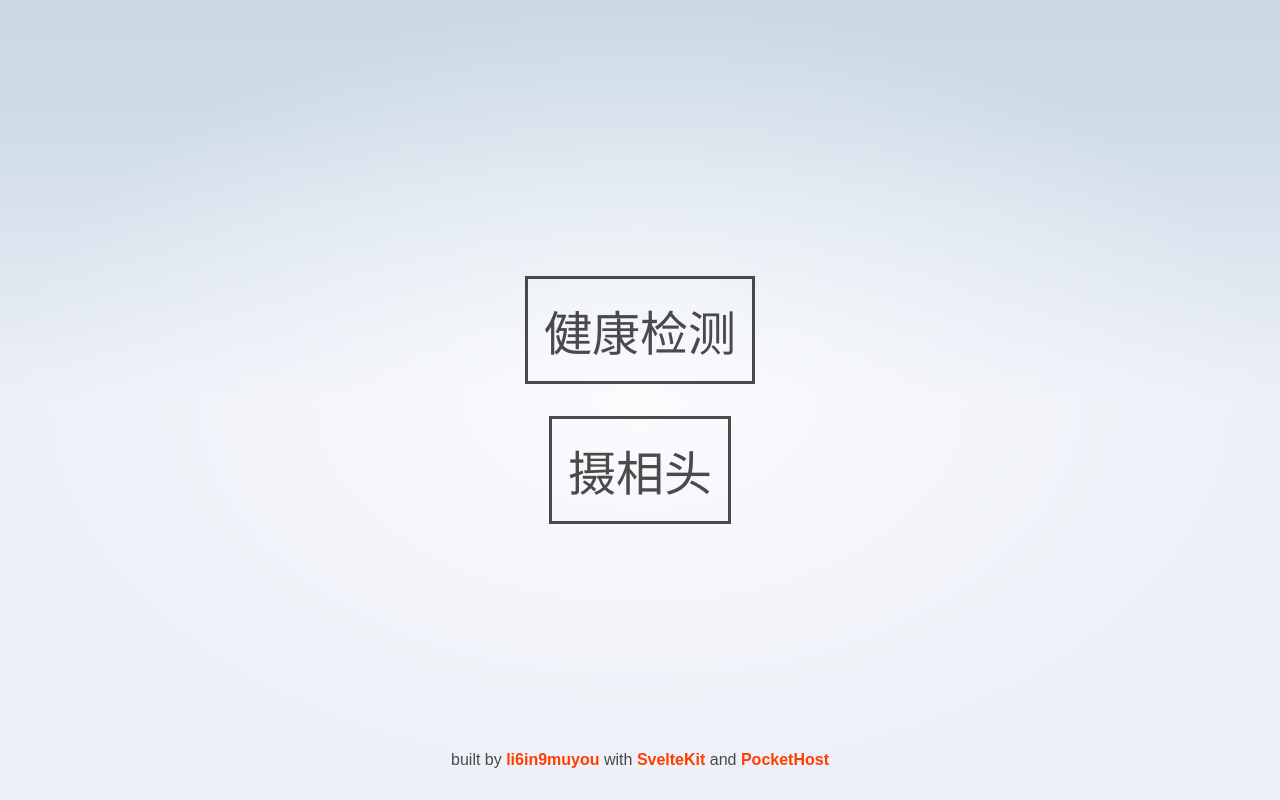
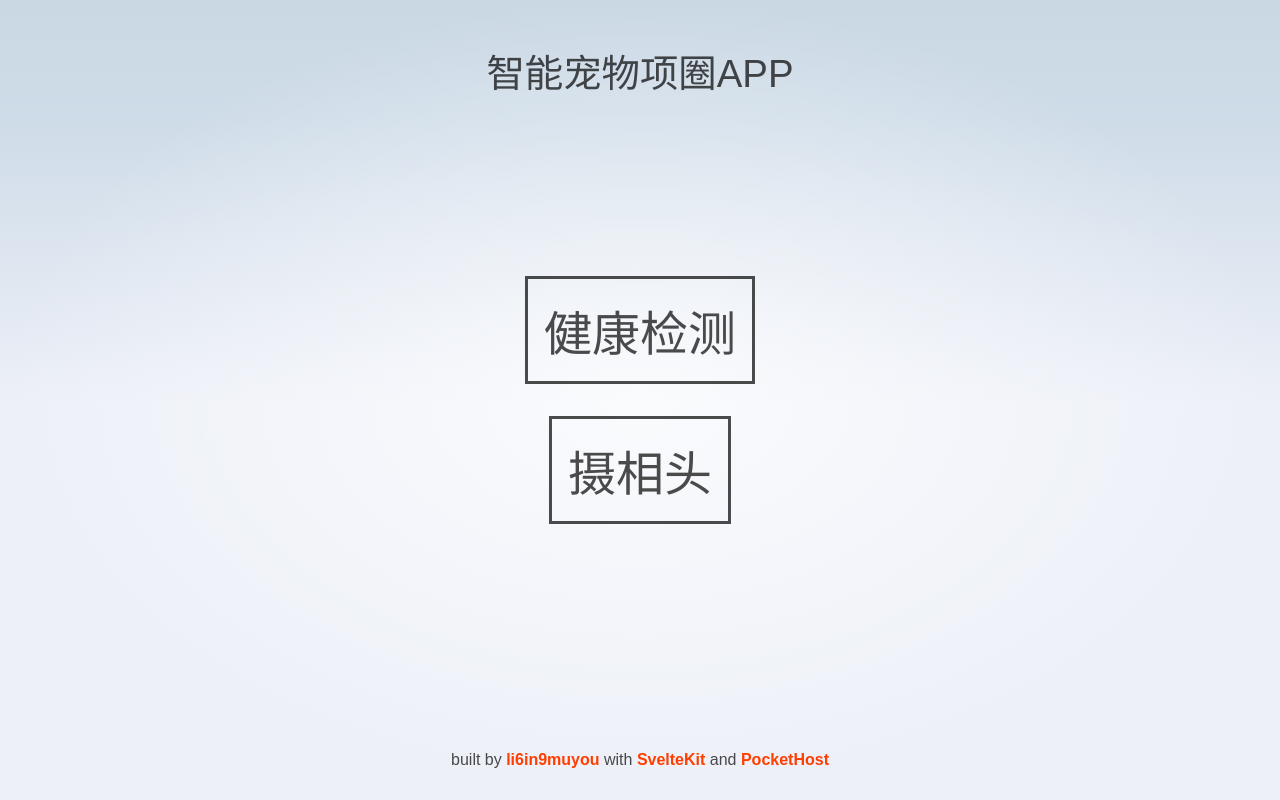
Before and after one commit to li6in9muyou/smart-pet-collar-app, a SvelteKit app: page / in a window 1280 px wide. Built offline with nearby package versions, Linux system fonts and the light colour scheme.

Commit message:
add app name at home page

```diff
--- a/src/routes/+page.svelte
+++ b/src/routes/+page.svelte
@@ -2,6 +2,8 @@
 	<title>Home</title>
 	<meta name="description" content="Svelte demo app" />
 </svelte:head>
+
+<h1>智能宠物项圈APP</h1>
 
 <section>
 	<div class="btn-lg text-lg">
```
